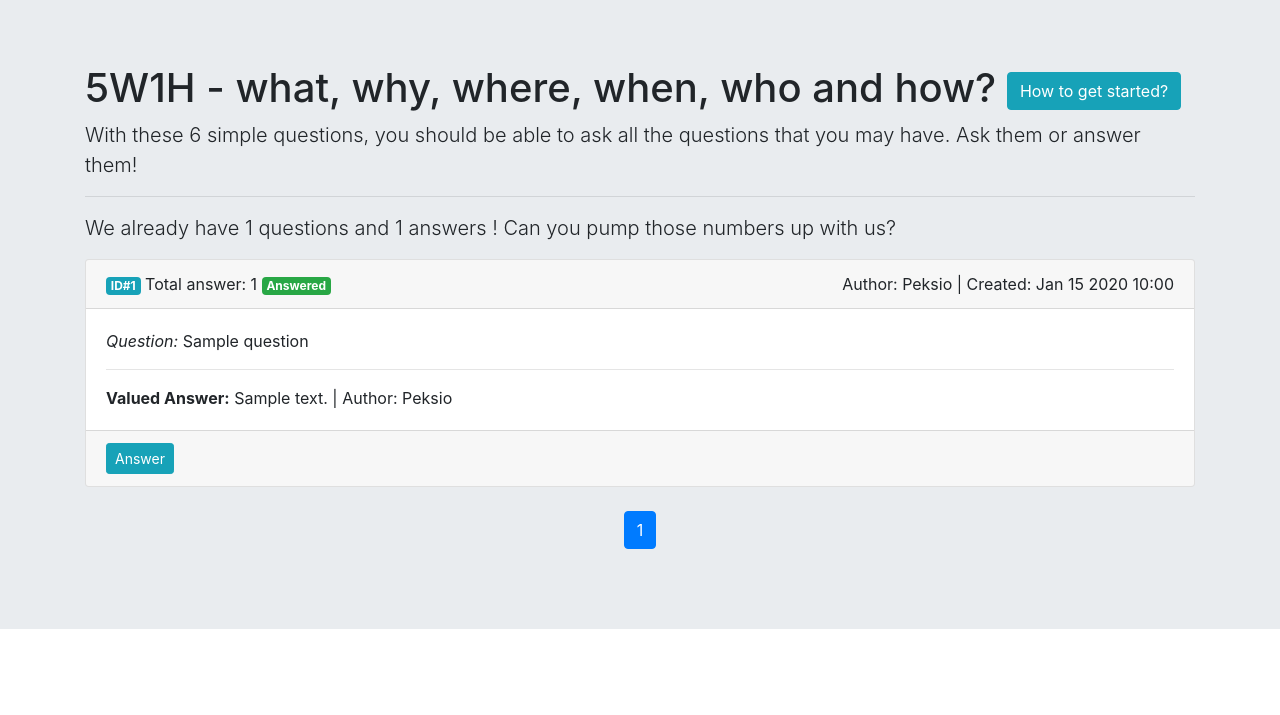
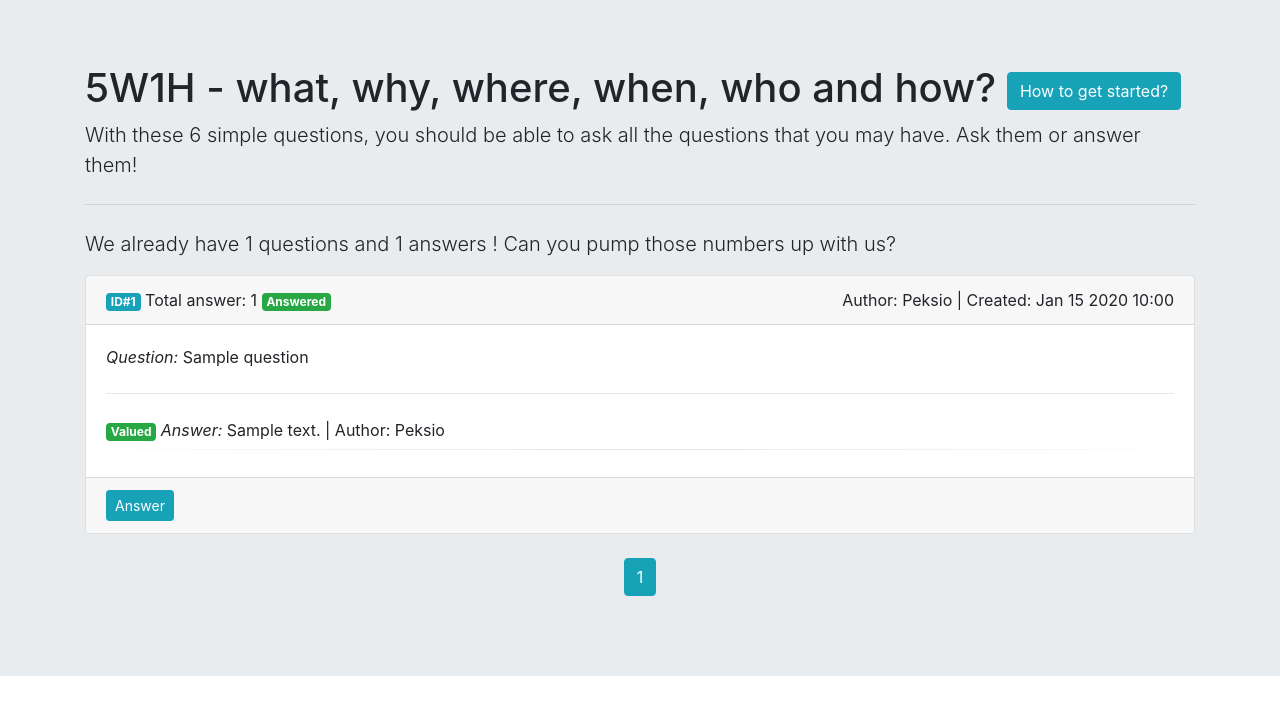
Before and after one commit to m-niemiec/5w1h, a Django app: page / in a window 1280 px wide. Shown: the part 56-771 px from the top of the page. Run offline with Django 3.2, Linux system fonts and the light colour scheme; data comes from the database, SQL or seed files in the repository; tables that the repository leaves empty hold one stand-in row (values such as "Sample post"); parts of the project's set-up code (start-up, migrations or seed data) failed here and were passed over; some libraries are stand-ins or nearby versions.

Commit message:
Added style.css and static for it, changed colors of pagination and hr styles in css file, some more bootstrap styling.

```diff
--- /dev/null
+++ b/main/static/css/style.css
@@ -0,0 +1,39 @@
+.pagination > li > a
+{
+    background-color: white;
+    color: #17a2b8;
+}
+
+.pagination > li > a:focus,
+.pagination > li > a:hover,
+.pagination > li > span:focus,
+.pagination > li > span:hover
+{
+    color: #17a2b8;
+    background-color: #eee;
+    border-color: #ddd;
+}
+
+.pagination > .active > a
+{
+    color: white;
+    background-color: #17a2b8 !Important;
+    border: solid 1px #17a2b8 !Important;
+}
+
+.pagination > .active > a:hover
+{
+    background-color: #17a2b8 !Important;
+    border: solid 1px #17a2b8;
+}
+
+hr.small { margin: 7px 0px; }
+hr.large { margin: 24px 0px; }
+
+/* Gradient transparent - color - transparent */
+hr.style-two {
+    border: 0;
+    height: 1px;
+    margin: 7px 0px;
+    background-image: linear-gradient(to right, rgba(0, 0, 0, 0.01), rgba(0, 0, 0, 0.1), rgba(0, 0, 0, 0.01));
+}
--- a/main/templates/main/base.html
+++ b/main/templates/main/base.html
@@ -1,6 +1,8 @@
+{% load static %}
 <!DOCTYPE html>
 <html lang="en">
 <head>
+    <link rel="stylesheet" href="{% static 'css/style.css' %}">
     <link rel="stylesheet" href="https://stackpath.bootstrapcdn.com/bootstrap/4.4.1/css/bootstrap.min.css" integrity="sha384-Vkoo8x4CGsO3+Hhxv8T/Q5PaXtkKtu6ug5TOeNV6gBiFeWPGFN9MuhOf23Q9Ifjh" crossorigin="anonymous">
     <script src="https://ajax.googleapis.com/ajax/libs/jquery/3.4.1/jquery.min.js"></script>
     <script src="https://cdn.jsdelivr.net/npm/popper.js@1.16.0/dist/umd/popper.min.js" integrity="sha384-Q6E9RHvbIyZFJoft+2mJbHaEWldlvI9IOYy5n3zV9zzTtmI3UksdQRVvoxMfooAo" crossorigin="anonymous"></script>
--- a/main/templates/main/home.html
+++ b/main/templates/main/home.html
@@ -16,7 +16,7 @@
 
 </h1>
 <p class="lead">With these 6 simple questions, you should be able to ask all the questions that you may have. Ask them or answer them!</p>
-<hr>
+<hr class="large">
 <p class="lead">We already have {{ questions_count }} questions and {{ answers_count }} answers ! Can you pump those numbers up with us?</p>
 {% for question in allquestions %}
 <div class="card" >
@@ -35,15 +35,16 @@
   <div class="card-body">
 
       <i>Question:</i> {{ question|truncatechars:500 }}<br>
-        <hr>
+        <hr class="large">
         {% for answer in question.answer_set.all|slice:":3" %}
 
       {% if answer.appreciated_answer %}
-      <b>Valued Answer:</b>
+      <span class="badge badge-success">Valued</span><i> Answer:</i>
       {% else %}
       <i>Answer:</i>
       {% endif %}
        {{ answer|striptags|truncatechars:200 }} | Author: {{ answer.user }}<br>
+      <hr class="style-two">
         {% endfor %}
       {% if question.answer_set.count > 3 %}<br>
       <i>This questions have more answers, maybe you would like to <a href="{% url 'questiondetails' question.id %}">check them out?</a></i>
@@ -56,6 +57,7 @@
     </div>
     </div>
 <br>
+
     {% endfor %}
 <ul class="pagination justify-content-center">
     {% if allquestions.has_previous %}
--- a/main/templates/main/questiondetails.html
+++ b/main/templates/main/questiondetails.html
@@ -27,7 +27,7 @@
 </div>
 
     <h5 class="card-title"><i><h5>Question:</h5></i><br> {{ question }}</h5>
-      <hr>
+      <hr class="large">
         {% for answer in question.answer_set.all %}
       {% if answer.appreciated_answer %}
       <span class="badge badge-success">Valued</span><i> Answer:</i>
@@ -47,7 +47,7 @@
             <button type='submit' id="appreciatedanswer" name="question_id" class="btn btn-info btn-sm" value="{{ answer.id }}">Mark as valued</button>
             </form>
             {% endif %}
-      <hr>
+      <hr class="style-two">
         {% endfor %}
 <br><br>
 <center>
@@ -61,7 +61,7 @@
     {{ form.answer.errors }}
     {{ form.answer }}
     </div><br>
-<button type="submit">Post Answer</button>
+<button type="submit" class="btn btn-info btn-lg">Post Answer</button>
 </form>
 </center>
     </div>
```
Also changed, not shown: main/templates/main/dashboard.html (+6 -3 lines), main/templates/main/partials/voting_section.html (+6 -4 lines).
